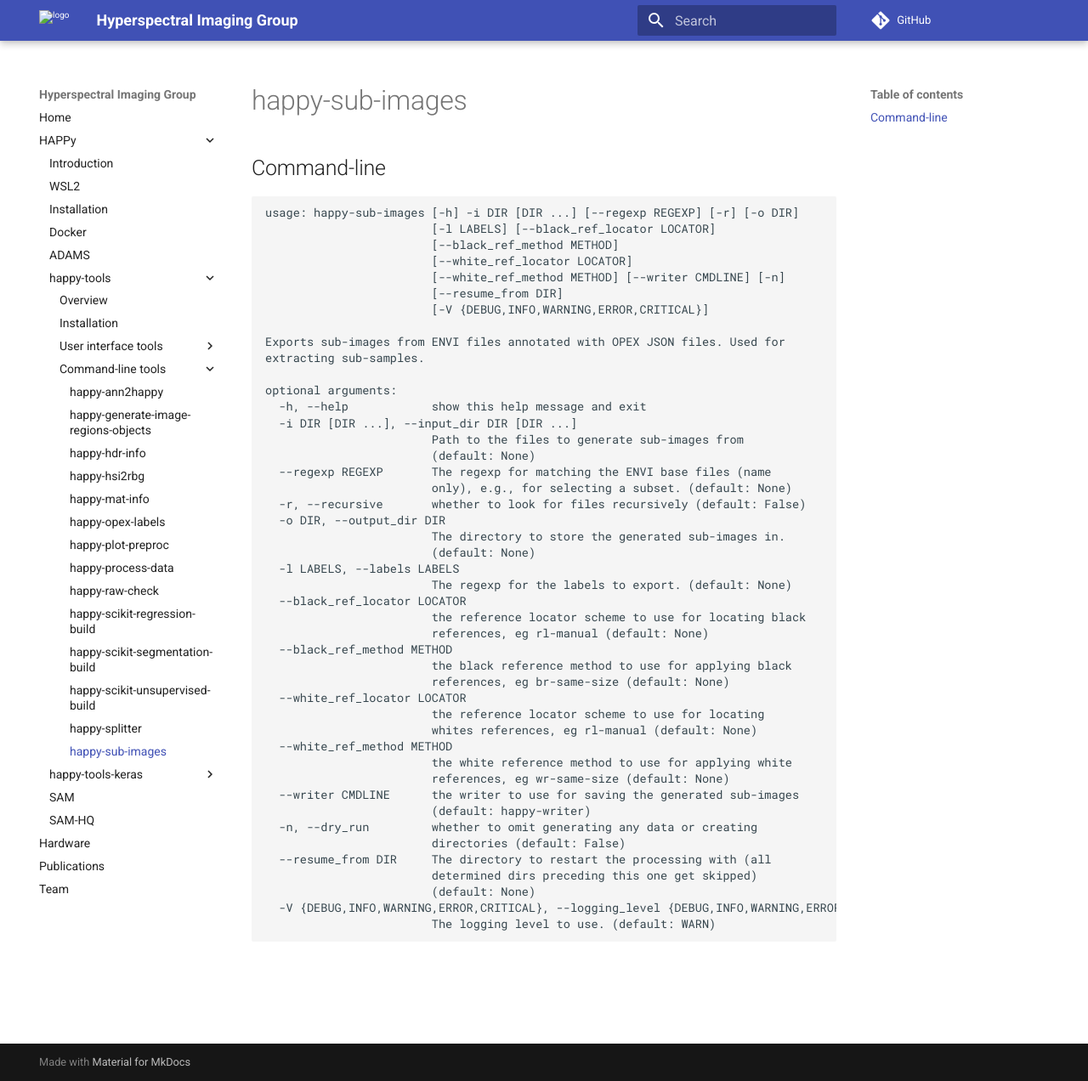
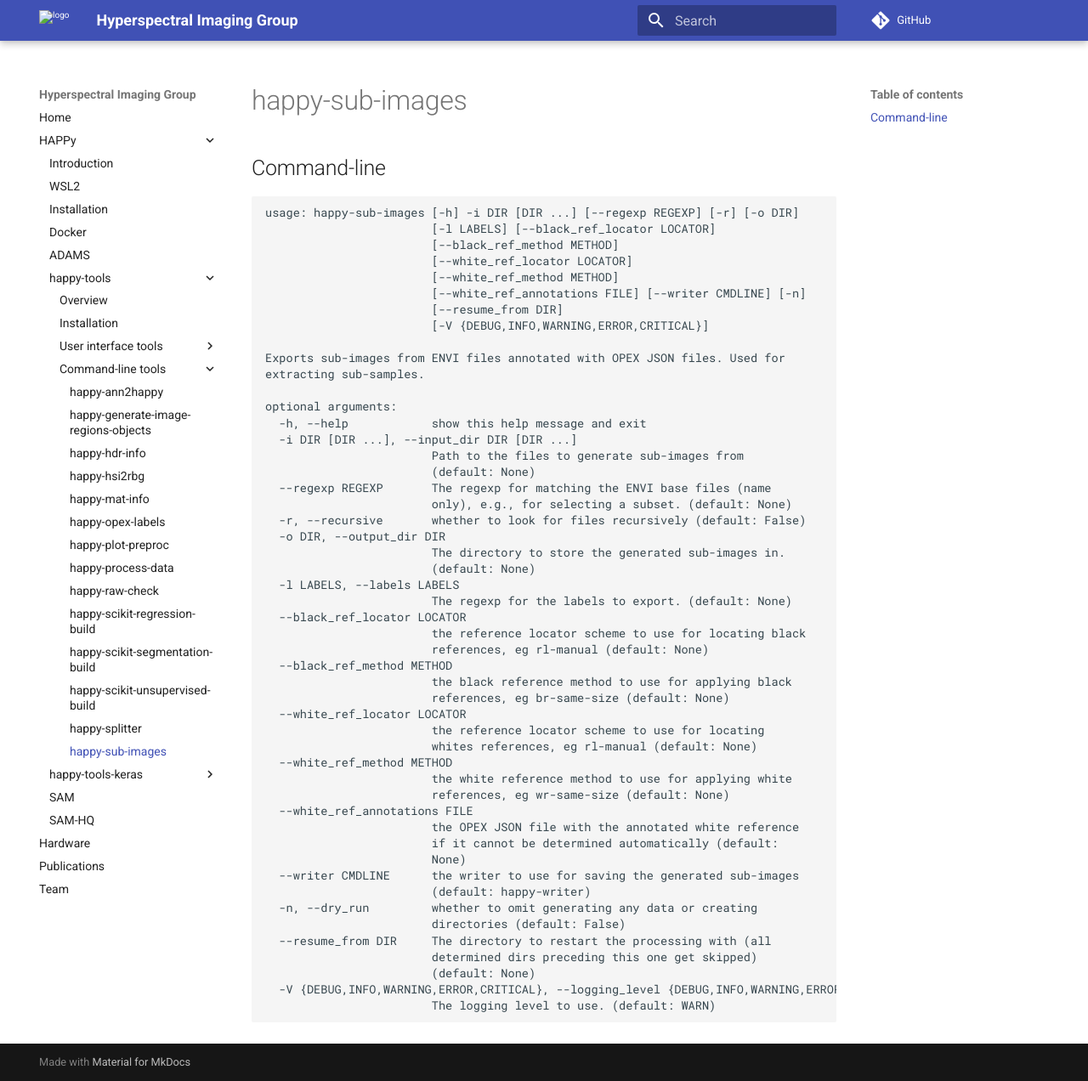
Before and after one commit to wairas/hsi-website, an MkDocs documentation site: the page built from docs/happy/happy_tools/happy-sub-images.md, in a window 1280 px wide and 1272 px high. Shown: the whole window at 85% size. Built offline with MkDocs 1.6.1 and Material for MkDocs 9.7.7, drawn with Linux system fonts in a browser that asks for light colours; comment, search, counter and statistics services are not loaded.

Commit message:
updated help screen

```diff
--- a/docs/happy/happy_tools/happy-sub-images.md
+++ b/docs/happy/happy_tools/happy-sub-images.md
@@ -5,7 +5,8 @@ usage: happy-sub-images [-h] -i DIR [DIR ...] [--regexp REGEXP] [-r] [-o DIR]
                         [-l LABELS] [--black_ref_locator LOCATOR]
                         [--black_ref_method METHOD]
                         [--white_ref_locator LOCATOR]
-                        [--white_ref_method METHOD] [--writer CMDLINE] [-n]
+                        [--white_ref_method METHOD]
+                        [--white_ref_annotations FILE] [--writer CMDLINE] [-n]
                         [--resume_from DIR]
                         [-V {DEBUG,INFO,WARNING,ERROR,CRITICAL}]
 
@@ -37,6 +38,10 @@ optional arguments:
   --white_ref_method METHOD
                         the white reference method to use for applying white
                         references, eg wr-same-size (default: None)
+  --white_ref_annotations FILE
+                        the OPEX JSON file with the annotated white reference
+                        if it cannot be determined automatically (default:
+                        None)
   --writer CMDLINE      the writer to use for saving the generated sub-images
                         (default: happy-writer)
   -n, --dry_run         whether to omit generating any data or creating
```
